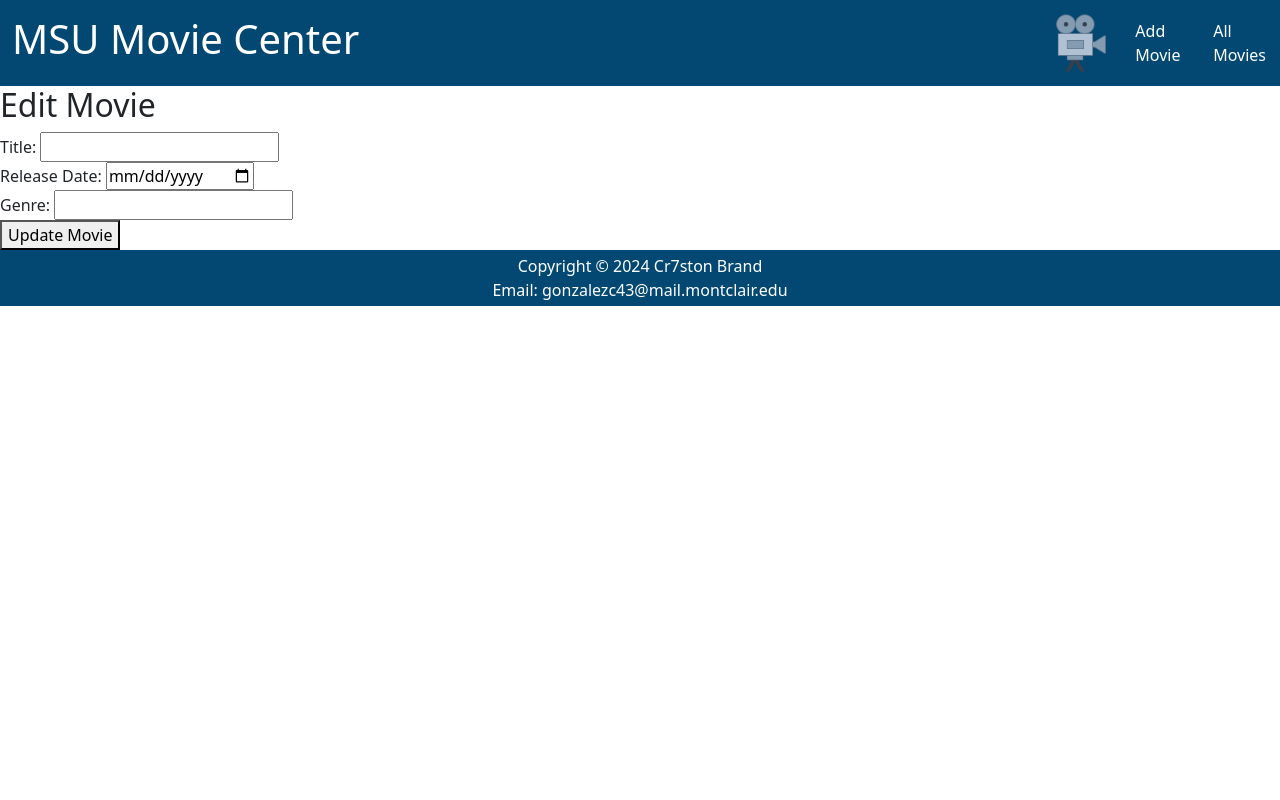
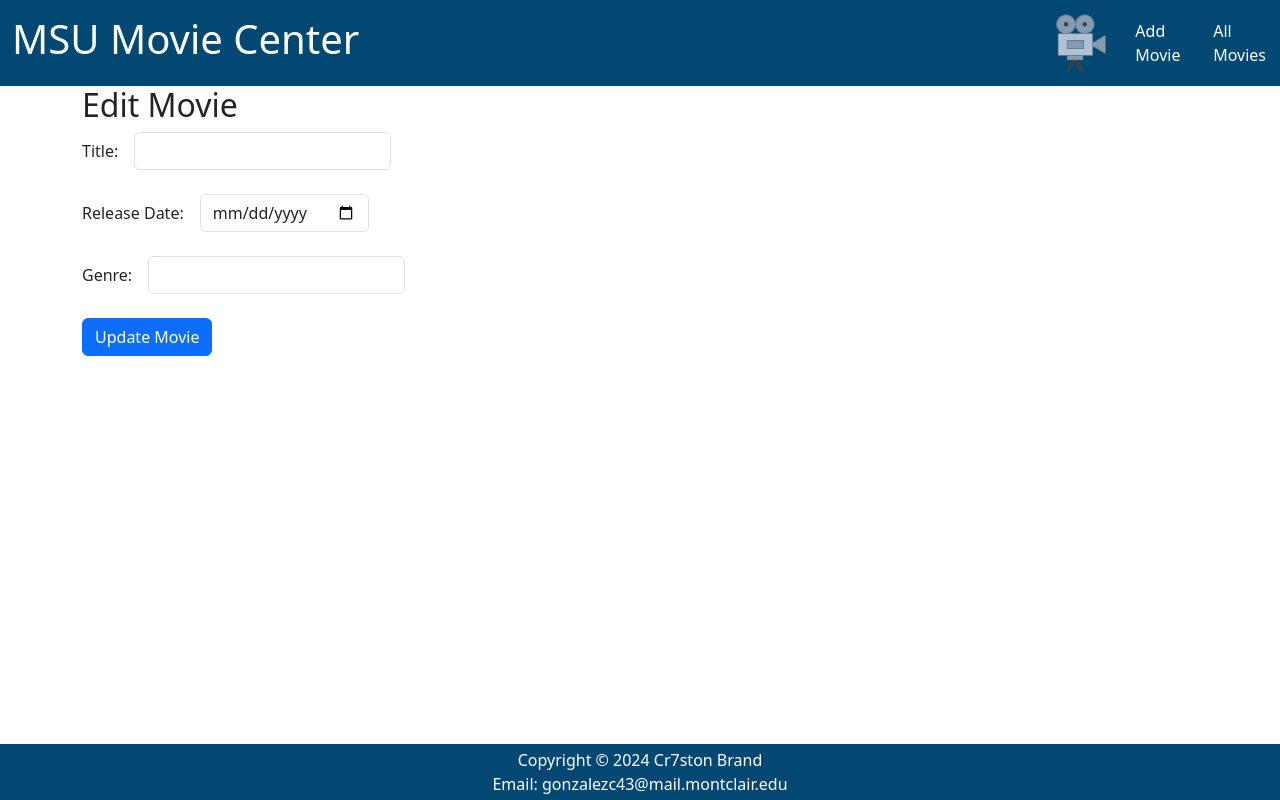
Before and after one commit to cr7st74n/MSU-Movies, a PHP site: page /editMovie.php in a window 1280 px wide. Run offline with PHP 8.4, Linux system fonts and the light colour scheme; data that the repository does not hold is empty.

Commit message:
HW3 completed

```diff
--- a/database.php
+++ b/database.php
@@ -1,6 +1,6 @@
 <?php
     $dsn = 'mysql:host=localhost;dbname=msu_movies';
-    $username = 'Admin';
+    $username = 'admin';
     $password = 'Cggradmin1';
 
     try {
--- a/database_error.php
+++ b/database_error.php
@@ -6,7 +6,7 @@
 <body>
 
     <main class="container">
-       <p>no data yet</p>
+       <p>no data yet xd xd </p>
 
     </main>
 
--- a/editMovie.php
+++ b/editMovie.php
@@ -3,26 +3,12 @@
 
 <?php include("./view/head.php"); ?>
 
+
+
 <body>
     <?php include('./view/header.php'); ?>
 
-    <h2>Edit Movie</h2>
-    <form method="post" action="edit.php">
-        <input type="hidden" name="id" value="<?php echo $movie['MovieID']; ?>">
-        <label>Title:</label>
-        <input type="text" name="title" value="<?php echo $movie['MovieTitle']; ?>" required><br>
-        <label>Release Date:</label>
-        <input type="date" name="release_date" value="<?php echo $movie['ReleaseDate']; ?>" required><br>
-        <label>Genre:</label>
-        <input type="text" name="genre" value="<?php echo $movie['Genre']; ?>" required><br>
-        <button type="submit">Update Movie</button>
-    </form>
-
-    <?php include("./view/footer.php"); ?>
-</body>
-
-</html>
-
+    <main class="container">
         <?php
         include('./database.php');
 
@@ -58,3 +44,51 @@ if ($_SERVER['REQUEST_METHOD'] == 'POST') {
             exit();
         }
         ?>
+
+        <h2>Edit Movie</h2>
+
+        <form method="post" action="editMovie.php">
+            <input type="hidden" name="id" value="<?php echo isset($movie['MovieID']) ? htmlspecialchars($movie['MovieID']) : ''; ?>">
+
+            <div class="row g-3 align-items-center">
+                <div class="col-auto">
+                    <label for="title" class="col-form-label">Title:</label>
+                </div>
+                <div class="col-auto">
+                    <input name="title" required type="text" id="title" class="form-control"
+                        value="<?php echo isset($movie['MovieTitle']) ? htmlspecialchars($movie['MovieTitle']) : ''; ?>"
+                        aria-describedby="titleHelpInline">
+                </div>
+            </div>
+            <br>
+            <div class="row g-3 align-items-center">
+                <div class="col-auto">
+                    <label for="release_date" class="col-form-label">Release Date:</label>
+                </div>
+                <div class="col-auto">
+                    <input name="release_date" required type="date" id="release_date" class="form-control"
+                        value="<?php echo isset($movie['ReleaseDate']) ? htmlspecialchars($movie['ReleaseDate']) : ''; ?>"
+                        aria-describedby="releaseDateHelpInline">
+                </div>
+            </div>
+            <br>
+            <div class="row g-3 align-items-center">
+                <div class="col-auto">
+                    <label for="genre" class="col-form-label">Genre:</label>
+                </div>
+                <div class="col-auto">
+                    <input name="genre" required type="text" id="genre" class="form-control"
+                        value="<?php echo isset($movie['Genre']) ? htmlspecialchars($movie['Genre']) : ''; ?>"
+                        aria-describedby="genreHelpInline">
+                </div>
+            </div>
+            <br>
+            <button class="btn btn-primary" type="submit">Update Movie</button>
+        </form>
+
+    </main>
+
+    <?php include("./view/footer.php"); ?>
+</body>
+
+</html>
--- a/view/head.php
+++ b/view/head.php
@@ -1,7 +1,7 @@
 <head>
     <meta charset="UTF-8">
     <meta name="viewport" content="width=device-width, initial-scale=1.0">
-    <title>Group's Resort</title>
+    <title>MSU Cinema</title>
     <!-- Bootstrap CSS -->
     <link href="https://cdn.jsdelivr.net/npm/bootstrap@5.3.0-alpha1/dist/css/bootstrap.min.css" rel="stylesheet">
 
```
Also changed, not shown: addMovie.php (+29 -8 lines). Lines whose indentation alone changed are shown as unchanged.
